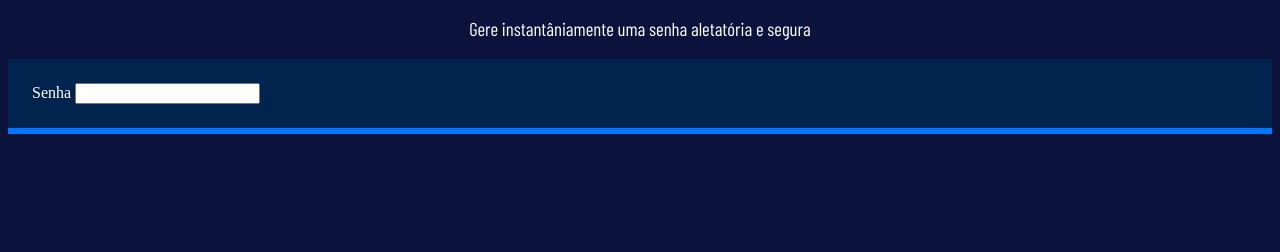
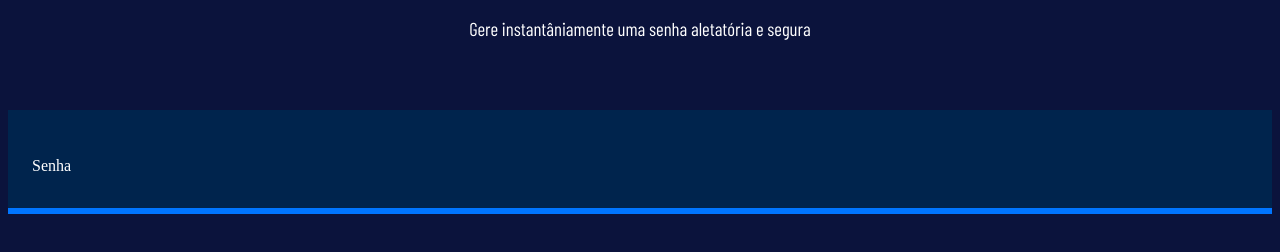
Before and after one commit to Caio-Pitbull/GeradorDeSenha-Caio, a plain HTML site: page index.html in a window 1280 px wide. Shown: the part 158-410 px from the top of the page. Drawn offline with nearby package versions, Linux system fonts and the light colour scheme; a web font is replaced by a local one.

Commit message:
Add files via upload

```diff
--- a/index.html
+++ b/index.html
@@ -14,6 +14,7 @@
 <link href="https://fonts.googleapis.com/css2?family=Barlow+Condensed:ital,wght@0,100;0,200;0,300;0,400;0,500;0,600;0,700;0,800;0,900;1,100;1,200;1,300;1,400;1,500;1,600;1,700;1,800;1,900&family=Bebas+Neue&display=swap" rel="stylesheet">
 </head>
 <body>
+    <section class="conteudo">
         <div class="conteudo-titulo">
             <img src="" alt="">
             <h2 class="titulo-principal">Gerador de Senhas</h2>
@@ -24,6 +25,9 @@
             <input name="senha" type="text"
             id="campo-senha">
         </div>
+    </section>
+
+
 
 </body>
 </html>
--- a/style.css
+++ b/style.css
@@ -32,4 +32,24 @@ body{
     background-color: var(--fundoSenha);
     padding: 24px;
     border-bottom: 6px solid var(--borda);
+    margin-top: 70px;
 }
+
+
+
+#campo-senha{
+    background-color: var(--fundoSenha);
+    border: none;
+    color: var(--branco);
+    font-family: var(--BebasNeue);
+    font-size: 40px;
+
+}
+#campo-senha:focus{
+    outline: none;
+}
+
+.conteudo{
+    max-width: 12000px;
+    margin: 0 auto;
+}
```
Lines whose indentation alone changed are shown as unchanged.
